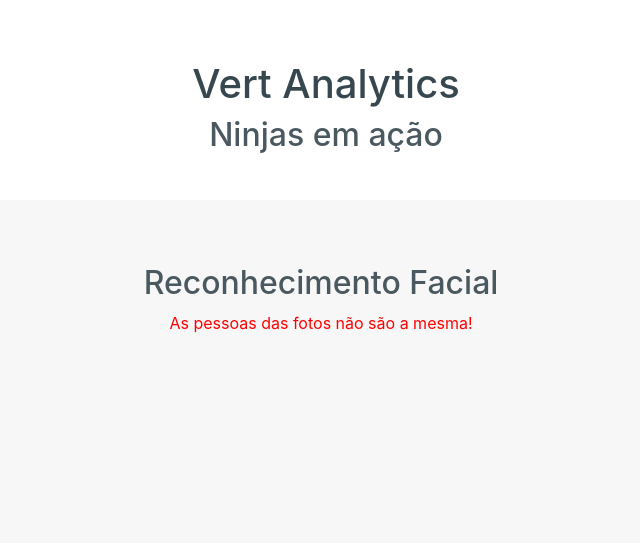
After one commit to thiagolrpinho/vert_face_recognitor, a Flask app: template templates/not_same.html in a window 1280 px wide. The commit adds this page. Shown: the top 558 px of the page, without its empty margins (319-959 px from the left). Run offline with Flask 2, Linux system fonts and the light colour scheme; the template is opened without the code that fills it, so the values that code supplies are empty; some libraries are stand-ins or nearby versions.

Commit message:
:add: Criando páginas de resultado da comparação das fotos sem botão de retorno

```diff
--- a/main.py
+++ b/main.py
@@ -13,6 +13,13 @@
 @app.route('/')
 def index():
     return render_template('index.html')
+
+@app.route('/result')
+def result(match_result):
+    if match_result:
+        return render_template('is_same.html')
+    else:
+        return render_template('not_same.html')
 
 @app.route('/upload', methods=['GET', 'POST'])
 def upload():
@@ -45,10 +52,11 @@
             os.remove(path)
 
         embeddings = faces_to_embeddings(faces)
-        if is_match(embeddings[0], embeddings[1]):
-            return "Se pá é"
-        else:
-            return "Se pá não é"
+        #if is_match(embeddings[0], embeddings[1]):
+            #return "Se pá é"
+        #else:
+        #    return "Se pá não é"
+        return result(is_match(embeddings[0], embeddings[1]))
     return redirect(url_for('index'))
 
 @app.route('/uploads/<filename>')
--- a/templates/index.html
+++ b/templates/index.html
@@ -4,7 +4,7 @@
   <div class="d-flex w-100 h-100 p-3 mx-auto flex-column ty-wrapper">
     <article>
       <header>
-        <div class="ty-header-div">
+        <div class="ty-header-div" style="text-align: center;">
           <h1 class="ty-title">Vert Analytics</h1>
           <h2 class="ty-subtitle">Ninjas em ação</h2>
         </div>
@@ -12,14 +12,14 @@
       <section class="ty-content">
         <div class="ty-showcase">
           <div class="ty-showcase-content">
-            <h2>Reconhecimento Facial</h2>
+            <h2 style="text-align: center;">Reconhecimento Facial</h2>
             <p class="ty-text-body">Computer vision analyzes and interprets what's in a picture or video. AI solutions from SAS use computer vision to help you accelerate intelligent automation with simple tools for image processing, image recognition, and object detection.</p>
           </div>
         </div>
         <!-- DEMO -->
           <div class="demo-container" id="image-demo">
             <div class="ty-center ty-app">
-              <div class="try-it ty-app">Try it!</div>
+              <div class="try-it ty-app">Tente!</div>
               <form action="/upload" enctype="multipart/form-data" method='post'>
                 <input type="file" name="first_image" accept="image/*">
                 <input type="file" name="second_image" accept="image/*">
--- /dev/null
+++ b/templates/not_same.html
@@ -0,0 +1,22 @@
+{% extends "layout.html" %}
+
+{% block content %}
+  <div class="d-flex w-100 h-100 p-3 mx-auto flex-column ty-wrapper">
+    <article>
+      <header>
+        <div class="ty-header-div" style="text-align: center;">
+          <h1 class="ty-title">Vert Analytics</h1>
+          <h2 class="ty-subtitle">Ninjas em ação</h2>
+        </div>
+      </header>
+      <section class="ty-content">
+        <div class="ty-showcase">
+          <div class="ty-showcase-content" style="text-align: center;">
+            <h2>Reconhecimento Facial</h2>
+            <p class="ty-text-body", style="color: red;">As pessoas das fotos não são a mesma!</p>
+          </div>
+        </div>
+      </section>
+    </article>
+  </div>
+{% endblock %}
```
Also changed, not shown: templates/is_same.html (added, +22 -0 lines).
